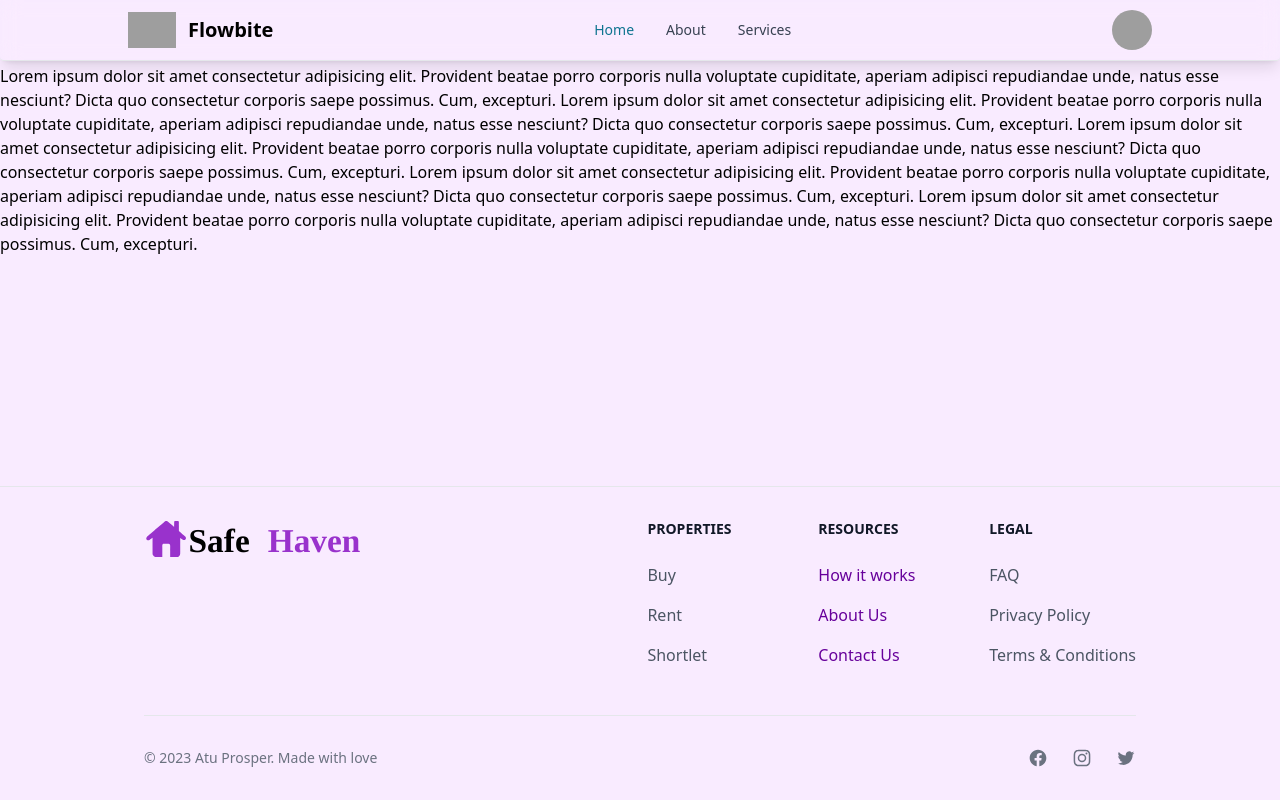
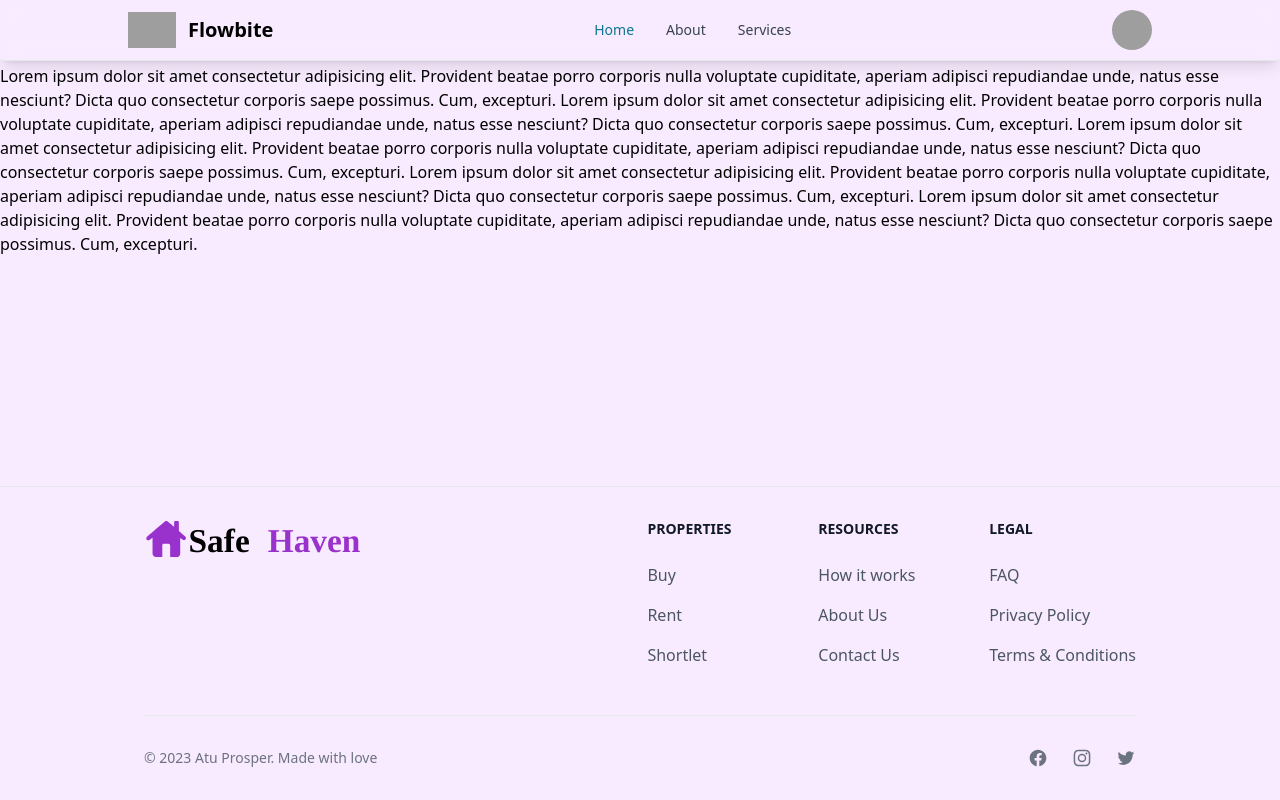
Before and after one commit to prosper74/Go-real-estate-app, a Next.js app in the folder frontend/: page / in a window 1280 px wide. Built offline with nearby package versions, Linux system fonts and the light colour scheme; grey boxes are pictures that could not be loaded.

Commit message:
Setup active menu on footer

```diff
--- a/frontend/src/components/common/layouts/footer.tsx
+++ b/frontend/src/components/common/layouts/footer.tsx
@@ -1,13 +1,30 @@
+import { useEffect, useState } from "react";
+import Link from "next/link";
+import Image from "next/image";
 import {
   FooterSocials,
   LegalMenu,
   MainMenu,
   ResourcesMenu,
 } from "./layoutData";
-import Link from "next/link";
-import Image from "next/image";
 
 export default function Footer() {
+  const [selectedNav, setSelectedNav] = useState('');
+
+  useEffect(() => {
+    if (window.location.href.indexOf("/how-it-works") > -1) {
+      setSelectedNav("/how-it-works");
+    } else if (window.location.href.indexOf("/about") > -1) {
+      setSelectedNav("/about");
+    } else if (window.location.href.indexOf("/how-it-works") > -1) {
+      setSelectedNav("/how-it-works");
+    } else {
+      setSelectedNav("");
+    }
+  });
+
+  console.log("Srlrcted nav:", selectedNav)
+
   return (
     <footer className="border-t sm:!px-10 lg:!px-32">
       <div className="mx-auto w-full max-w-screen-xl p-4 py-6 lg:py-8">
@@ -40,7 +57,12 @@ export default function Footer() {
               <ul className="text-gray-600 dark:text-gray-400 font-medium">
                 {ResourcesMenu.map((menu) => (
                   <li key={menu.id} className="mb-4">
-                    <Link href={menu.url} className="hover:underline text-primary">
+                    <Link
+                      href={menu.url}
+                      className={`hover:underline ${
+                        selectedNav === menu.url ? 'text-primary' : ''
+                      }`}
+                    >
                       {menu.name}
                     </Link>
                   </li>
--- a/frontend/src/pages/contact.tsx
+++ b/frontend/src/pages/contact.tsx
@@ -3,7 +3,7 @@ import { Card, Button } from "flowbite-react";
 import { motion } from "framer-motion";
 import { ContactUsLinks } from "@src/components/common/layouts/layoutData";
 import { MessageIcon } from "@src/components/common/svgIcons";
-import { textAnimate } from "@src/components/common/variants";
+import { textAnimate, imageAnimate} from "@src/components/common/variants";
 
 export default function ContactUs() {
   return (
@@ -105,7 +105,7 @@ export default function ContactUs() {
           initial={"offscreen"}
           whileInView={"onscreen"}
           viewport={{ once: true, amount: 0.5 }}
-          variants={textAnimate}
+          variants={imageAnimate}
         >
           {ContactUsLinks.map((d) => (
             <Card key={d.id} className="text-center bg-inherit">
```
